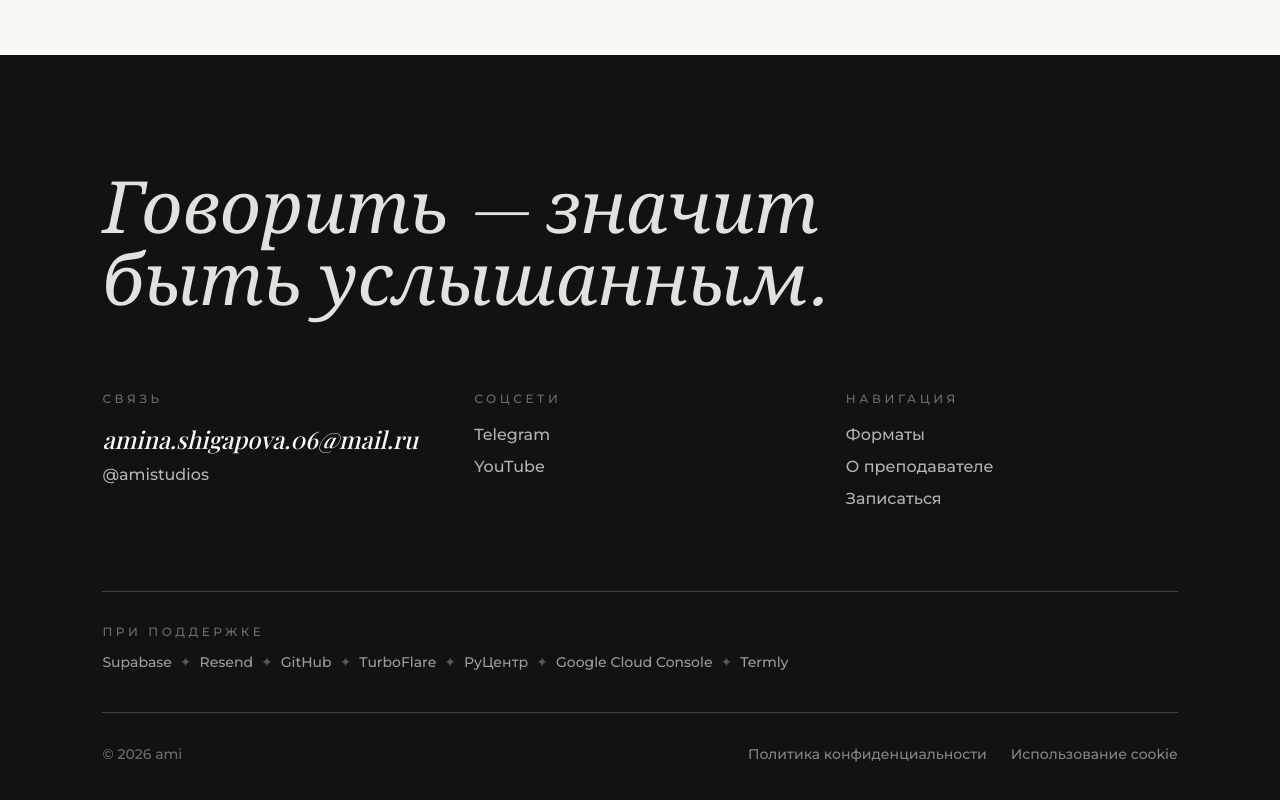
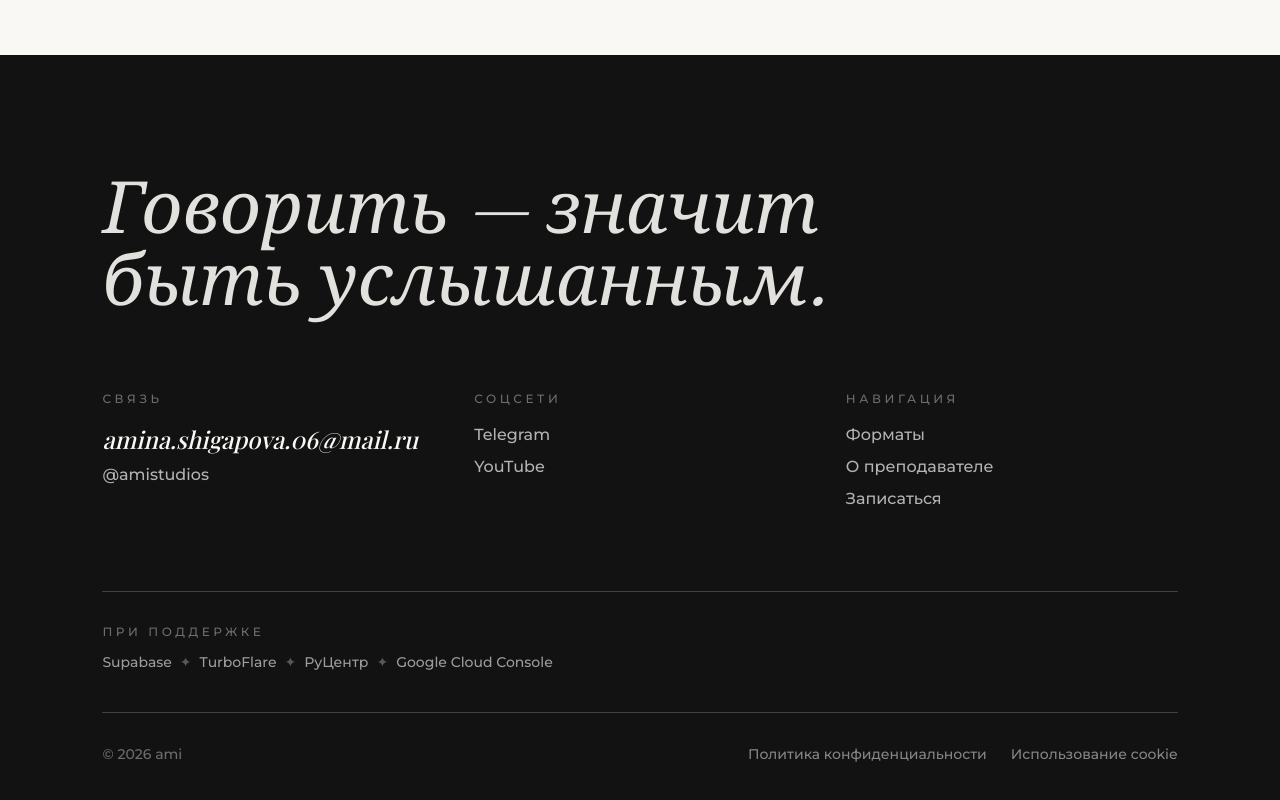
Before and after one commit to athenashigapova2-wq/lingual-etude, a React (Vite) app: page / in a window 1280 px wide. Shown: the part 11046-11846 px from the top of the page. Built offline with nearby package versions, Linux system fonts and the light colour scheme; no server answers; a web font is replaced by a local one.

Commit message:
Update Footer.jsx

```diff
--- a/src/components/landing/Footer.jsx
+++ b/src/components/landing/Footer.jsx
@@ -70,17 +70,11 @@ export default function Footer() {
       <p className="select-invert mt-3 flex flex-wrap items-center gap-x-2 gap-y-1 text-sm text-background/60">
         <a href="https://supabase.com/" target="_blank" rel="noreferrer" className="hover:text-background">Supabase</a>
         <span className="text-background/30">✦</span>
-        <a href="https://resend.com/emails" target="_blank" rel="noreferrer" className="hover:text-background">Resend</a>
-        <span className="text-background/30">✦</span>
-        <a href="https://github.com/athenashigapova2-wq/lingual-etude" target="_blank" rel="noreferrer" className="hover:text-background">GitHub</a>
-        <span className="text-background/30">✦</span>
         <a href="https://turboflare.ru/" target="_blank" rel="noreferrer" className="hover:text-background">TurboFlare</a>
         <span className="text-background/30">✦</span>
         <a href="https://www.nic.ru/" target="_blank" rel="noreferrer" className="hover:text-background">РуЦентр</a>
         <span className="text-background/30">✦</span>
         <a href="https://console.cloud.google.com/welcome" target="_blank" rel="noreferrer" className="hover:text-background">Google Cloud Console</a>
-        <span className="text-background/30">✦</span>
-        <a href="https://termly.io/" target="_blank" rel="noreferrer" className="hover:text-background">Termly</a>
       </p>
 
       <div className="mt-10 hairline w-full bg-background/20" />
```
